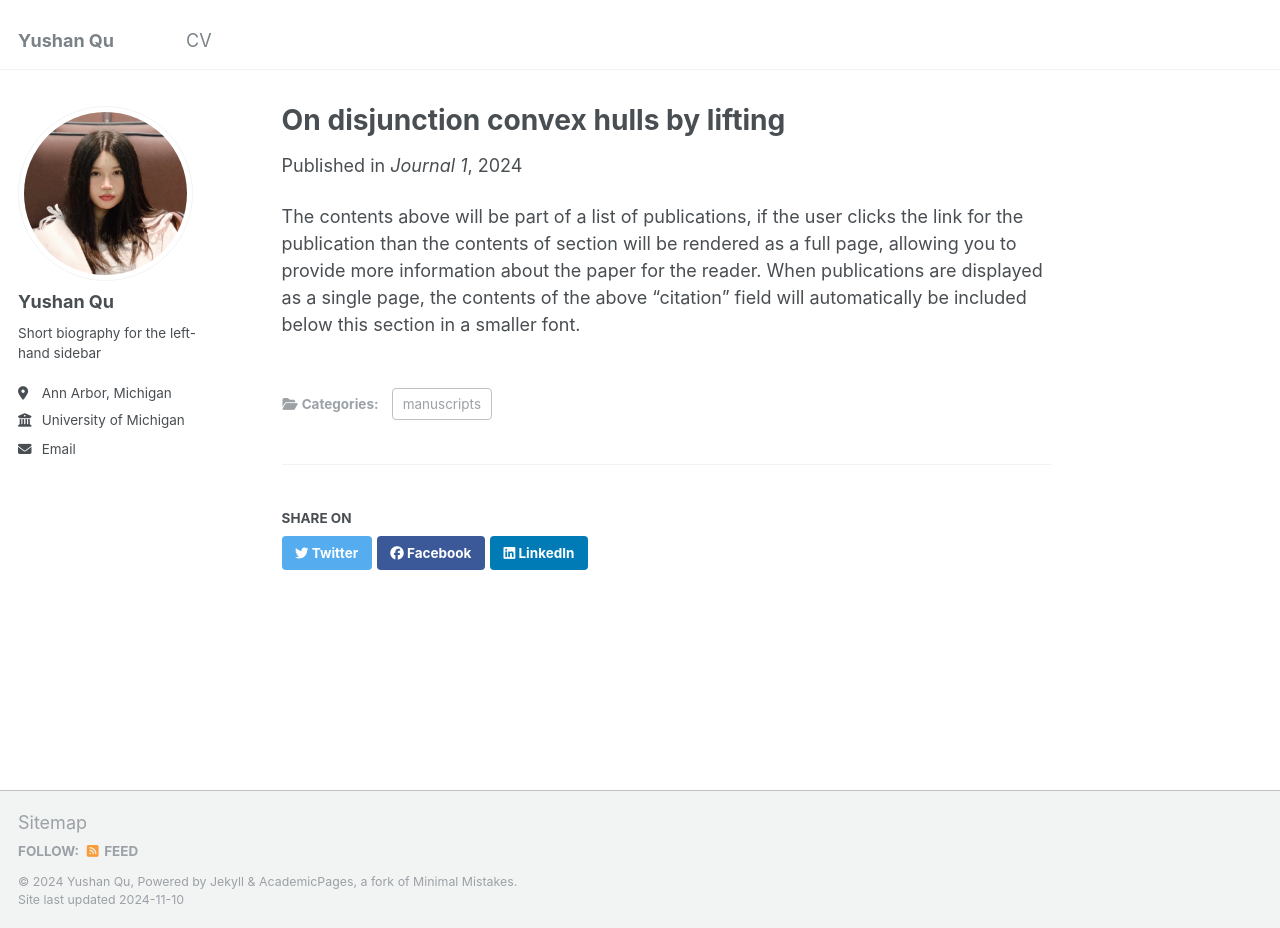
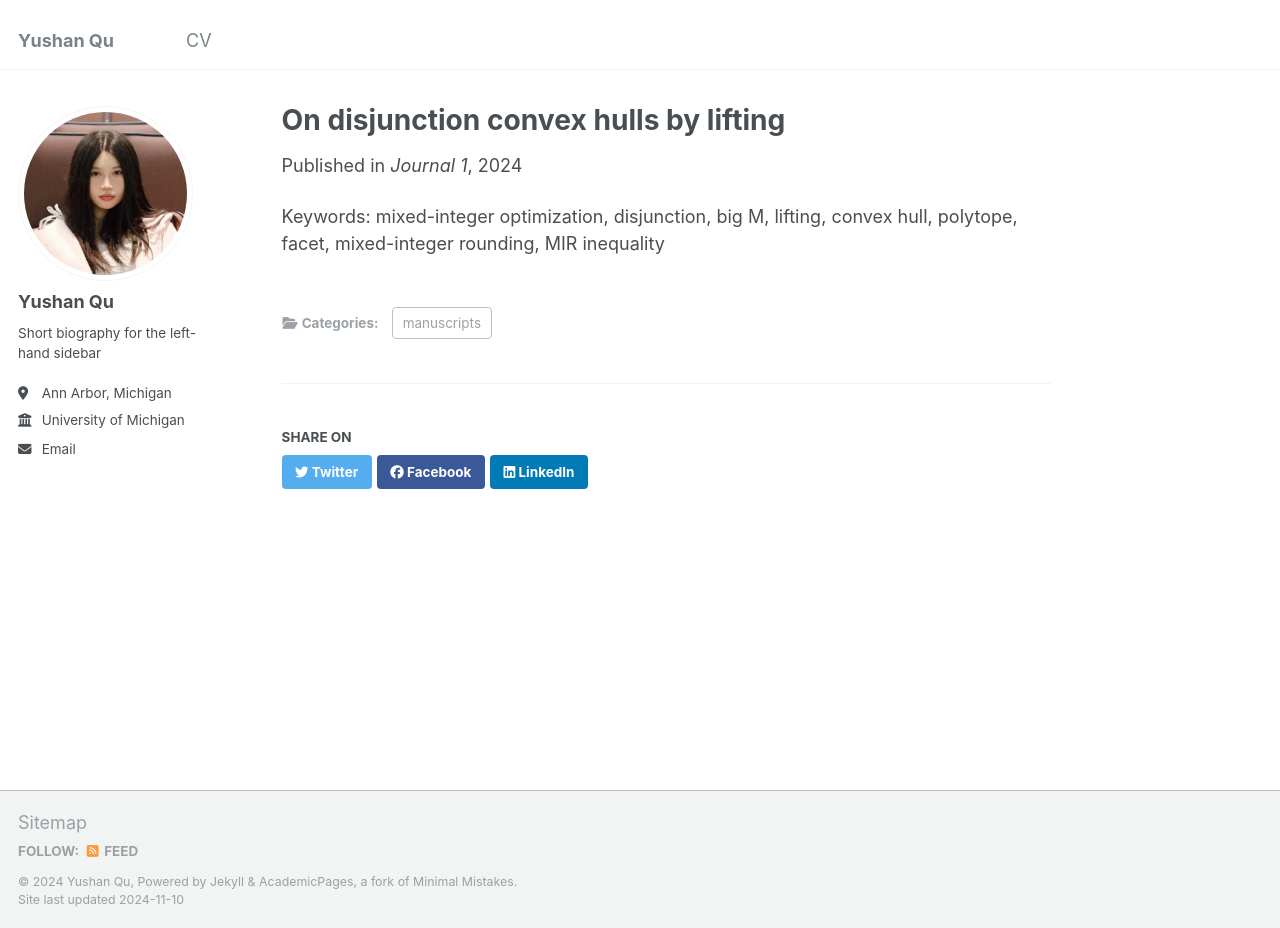
Before and after one commit to yushanqu/yushanqu.github.io, a Jekyll site: the page built from _publications/2009-10-01-paper-title-number-1.md, in a window 1280 px wide and 928 px high. Built offline with Jekyll 4.4.1, drawn with Linux system fonts in a browser that asks for light colours.

Commit message:
Update 2009-10-01-paper-title-number-1.md

```diff
--- a/_publications/2009-10-01-paper-title-number-1.md
+++ b/_publications/2009-10-01-paper-title-number-1.md
@@ -11,4 +11,4 @@ paperurl: 'https://www.arxiv.org/pdf/2407.15244'
 # citation: 'Your Name, You. (2009). &quot;Paper Title Number 1.&quot; <i>Journal 1</i>. 1(1).'
 ---
 
-The contents above will be part of a list of publications, if the user clicks the link for the publication than the contents of section will be rendered as a full page, allowing you to provide more information about the paper for the reader. When publications are displayed as a single page, the contents of the above "citation" field will automatically be included below this section in a smaller font.
+Keywords: mixed-integer optimization, disjunction, big M, lifting, convex hull, polytope, facet, mixed-integer rounding, MIR inequality
```
